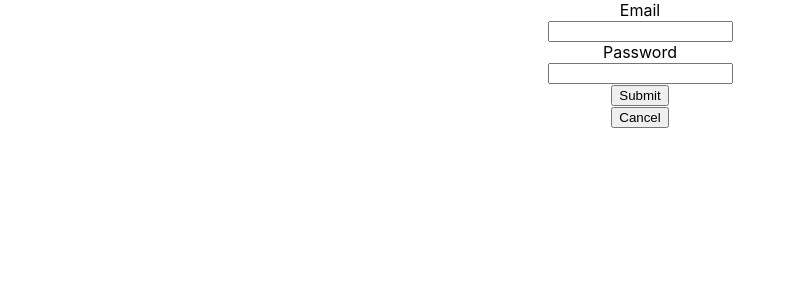
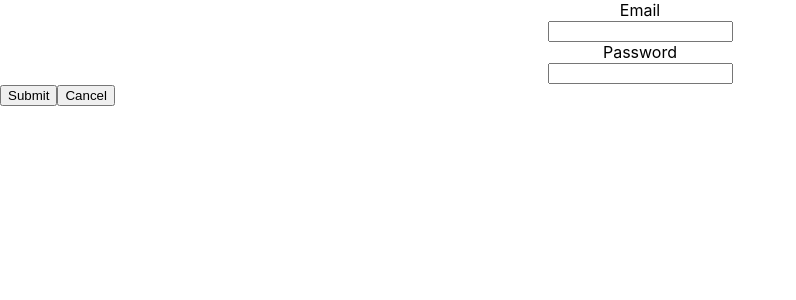
Before and after one commit to supakit25433/Sample-React-with-Firebase, a React (Create React App) app: page / in a window 1280 px wide. Shown: the top 300 px of the page, without its empty margins (0-796 px from the left). Built offline with nearby package versions, Linux system fonts and the light colour scheme; no server answers.

Commit message:
fix problem in class css

```diff
--- a/src/form.css
+++ b/src/form.css
@@ -1,5 +1,5 @@
 .is-grouped {
-    display: ;
+    display: flex;
 }
 
 .section {
```
